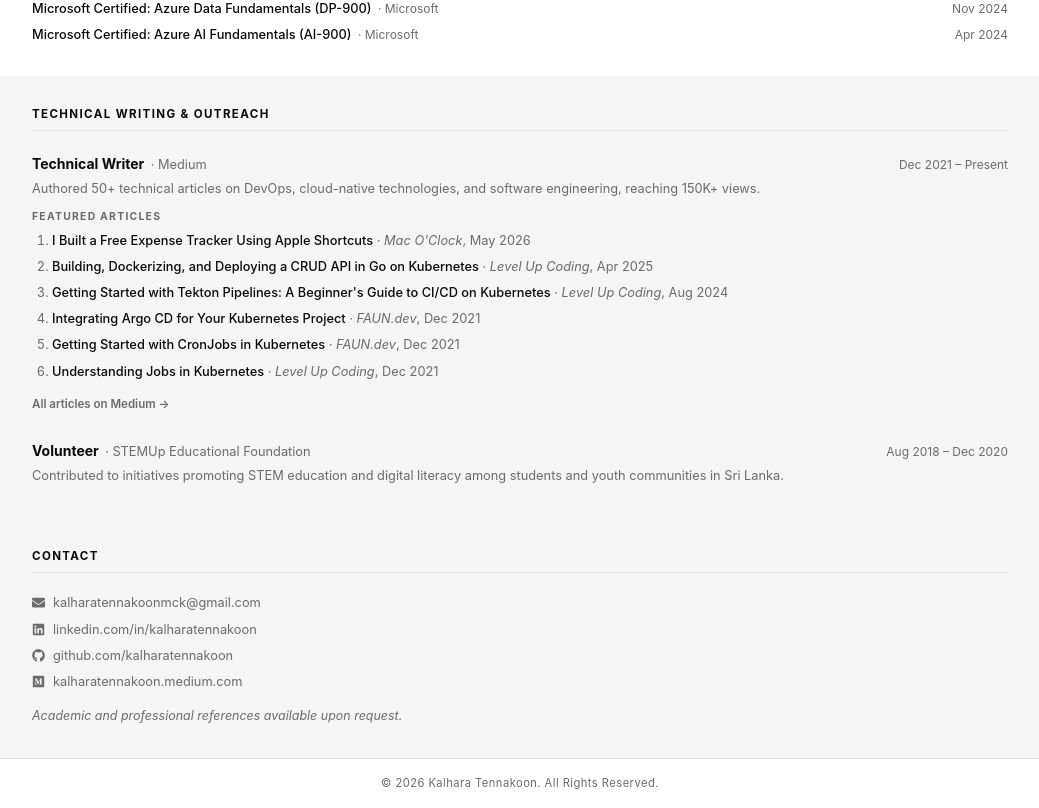
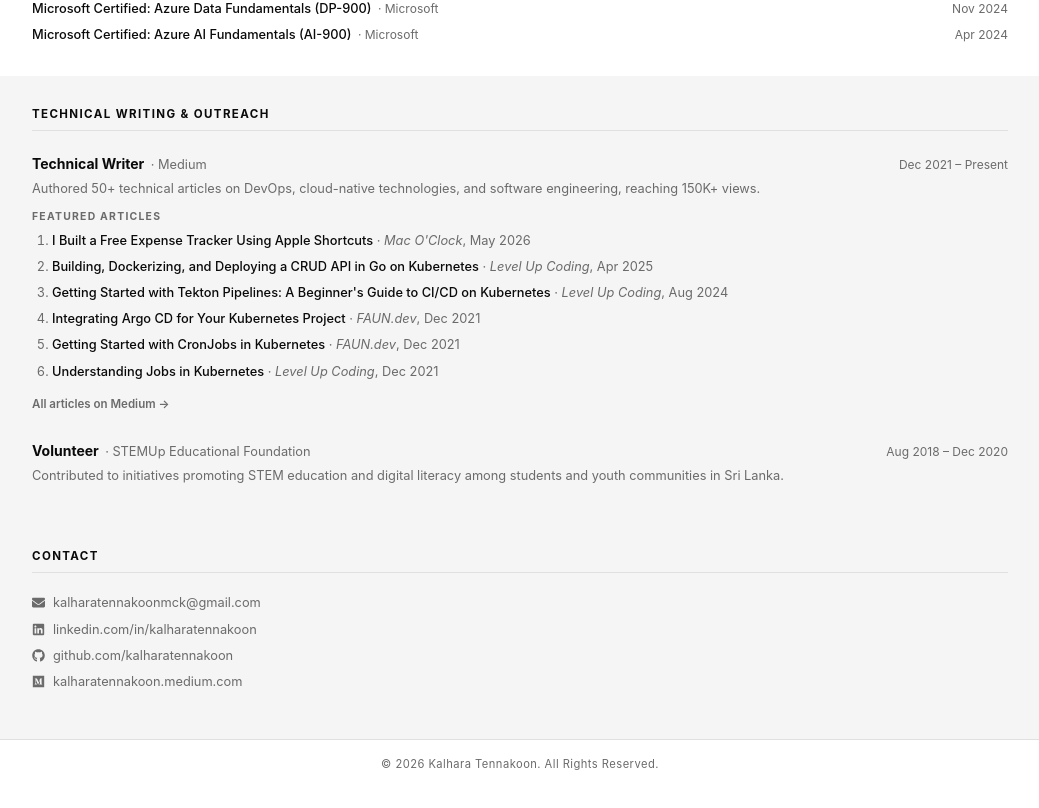
Before and after one commit to kalharatennakoon/kalharatennakoon.github.io, a React (Vite) app: page / in a window 1280 px wide. Shown: the part 4868-5676 px from the top of the page, without its empty margins (120-1159 px from the left). Built offline with nearby package versions, Linux system fonts and the light colour scheme.

Commit message:
feat: remove reference availability note from contact section

```diff
--- a/src/components/Contact.tsx
+++ b/src/components/Contact.tsx
@@ -31,9 +31,6 @@
               </a>
             ))}
           </div>
-          <p style={{ fontSize: '0.78rem', color: 'var(--text-secondary)', fontStyle: 'italic', margin: 0 }}>
-            Academic and professional references available upon request.
-          </p>
         </div>
       </section>
 
```
